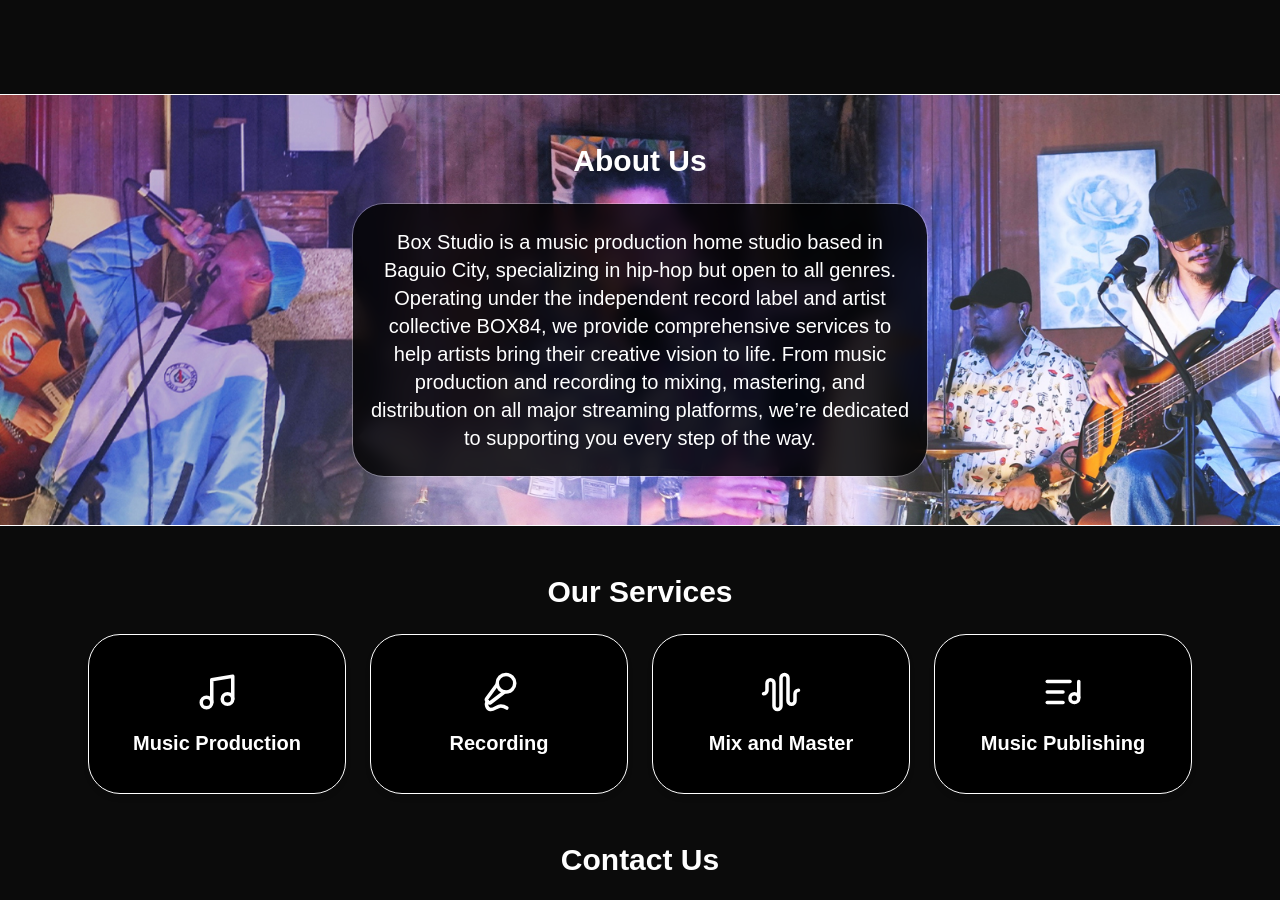
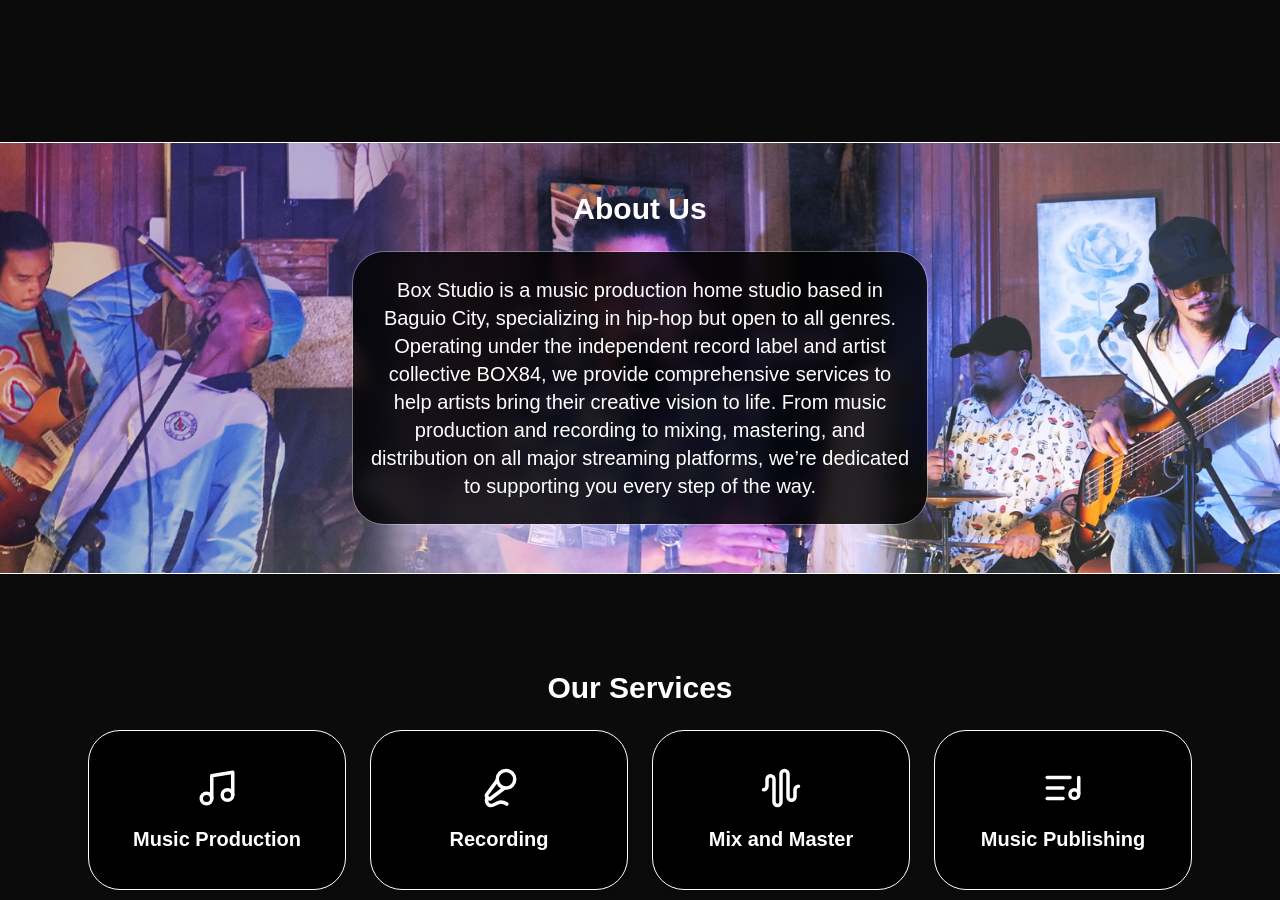
Before and after one commit to joshuakitong/box-studio, a React (Vite) app: page / in a window 1280 px wide. Shown: the part 706-1606 px from the top of the page. Built offline with nearby package versions, Linux system fonts and the light colour scheme.

Commit message:
refactor: adjust padding on home page sections

```diff
--- a/src/pages/Contact.jsx
+++ b/src/pages/Contact.jsx
@@ -2,10 +2,8 @@ import ContactSection from "../sections/Contact";
 
 export default function Contact() {
   return (
-    <div className="min-h-screen flex justify-center">
-      <div className="flex flex-col justify-center w-full">
-        <ContactSection />
-      </div>
+    <div className="min-h-screen flex flex-col w-full pt-12">
+      <ContactSection />
     </div>
   );
 }
--- a/src/sections/AboutHome.jsx
+++ b/src/sections/AboutHome.jsx
@@ -1,5 +1,6 @@
 export default function AboutHome() {
   return (
+    <div className="py-12">
       <div className="relative w-full py-12 px-6 sm:px-12 border-y border-white">
         <h2 className="relative z-10 mb-6 text-2xl sm:text-3xl font-bold text-center">About Us</h2>
         <img
@@ -18,5 +19,6 @@ export default function AboutHome() {
           </div>
         </div>
       </div>
+    </div>
   );
 }
--- a/src/sections/ServicesHome.jsx
+++ b/src/sections/ServicesHome.jsx
@@ -30,7 +30,7 @@ export default function Services() {
   return (
     <div
       onClick={() => navigate("/services")}
-      className="max-w-6xl mx-auto px-6 pt-12"
+      className="max-w-6xl mx-auto px-6 py-12"
     >
       <h2 className="text-2xl sm:text-3xl font-bold text-center mb-6">Our Services</h2>
       <div className="grid grid-cols-1 sm:grid-cols-2 lg:grid-cols-4 gap-6">
```
Lines whose indentation alone changed are shown as unchanged.
